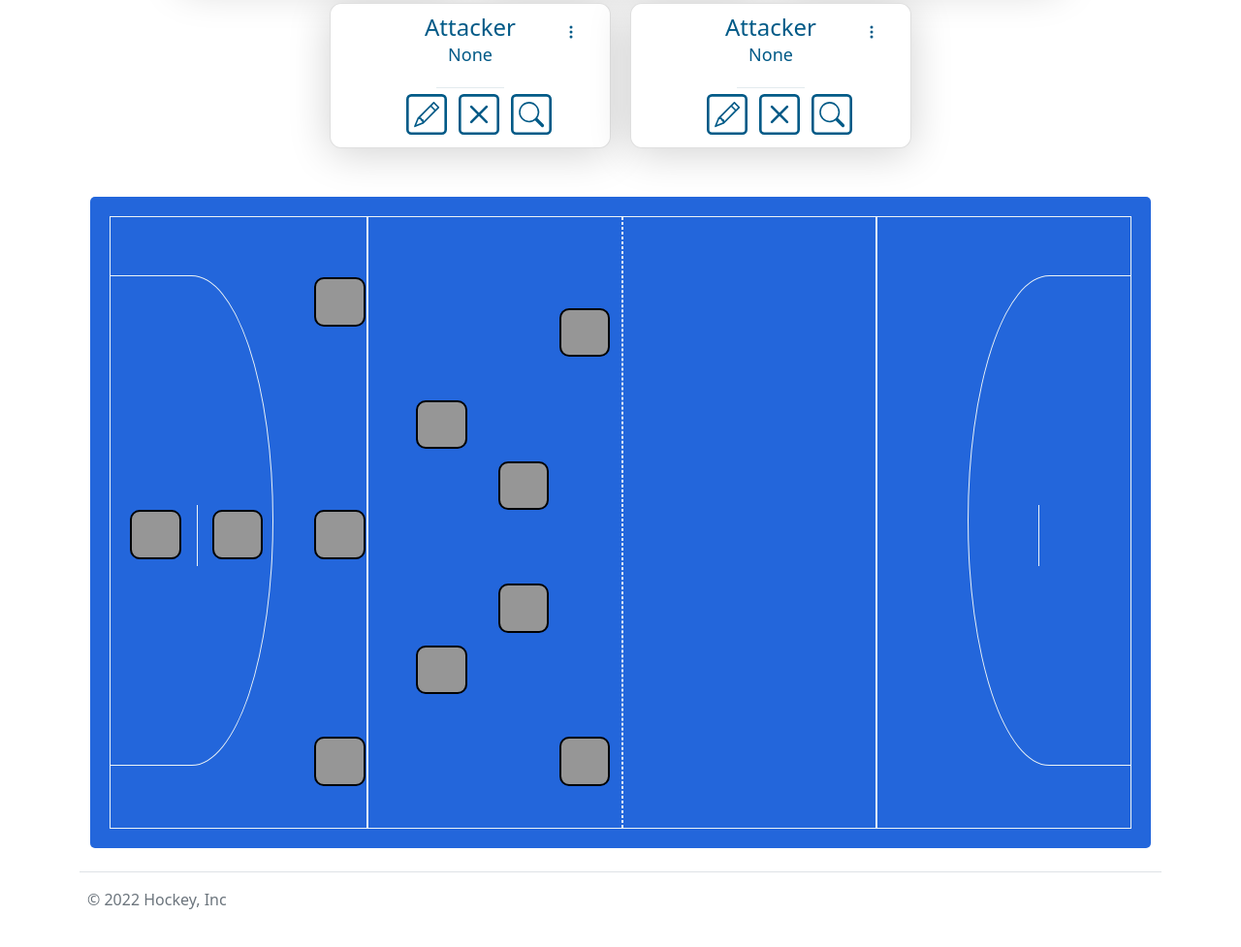
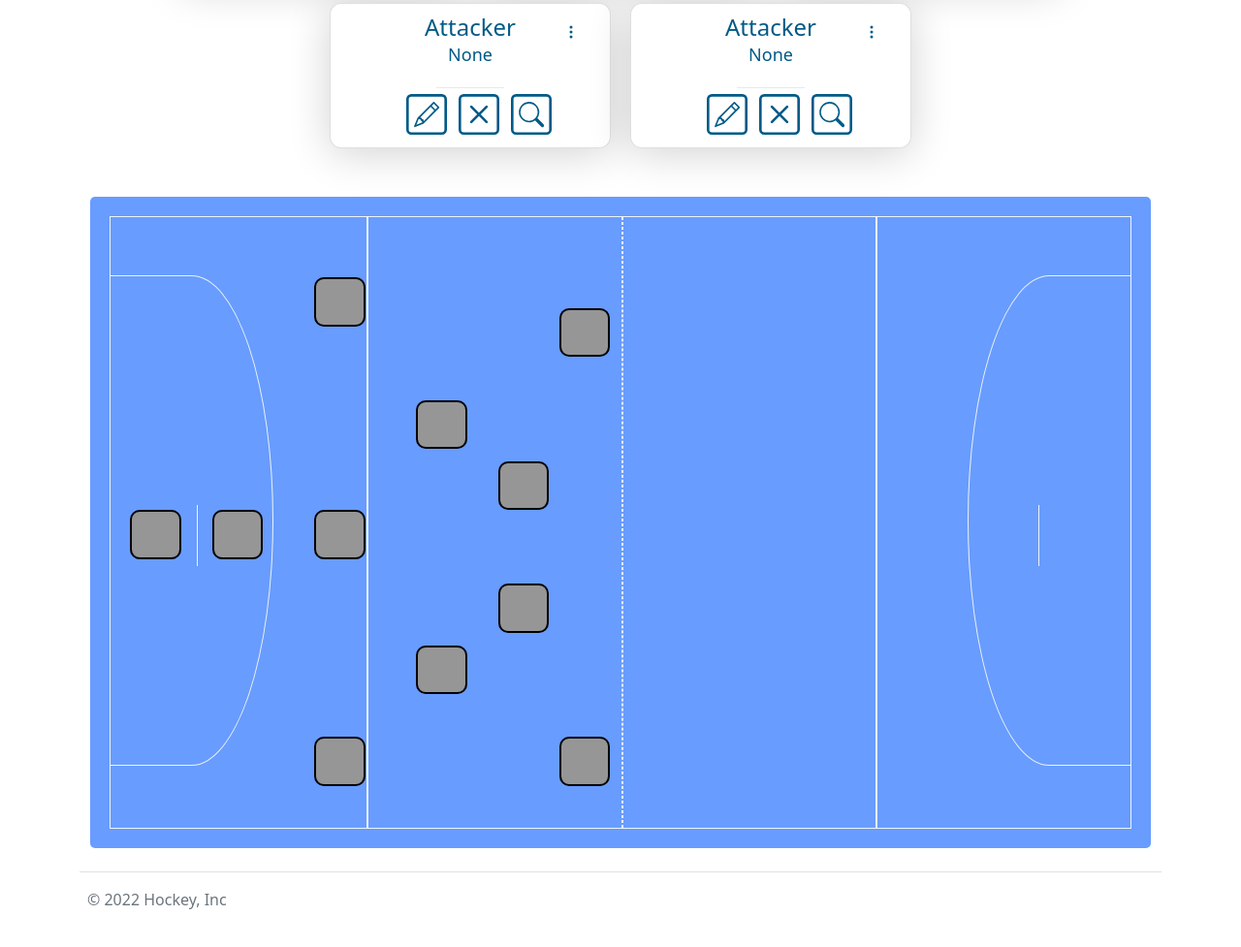
Before and after one commit to GruppeX/Hockey-Project-GX-Frontend, a plain HTML site: page index.html in a window 1280 px wide. Shown: the part 695-1672 px from the top of the page at 97% size. Drawn offline with nearby package versions, Linux system fonts and the light colour scheme.

Commit message:
GXH-34 changed color to lighter blue after request from product owner

```diff
--- a/css/hockey-field.css
+++ b/css/hockey-field.css
@@ -2,7 +2,7 @@
     width: 98%;
     margin-top: 40px;
     padding: 10px 20px;
-    background-color: #2366db;
+    background-color: #689cff;
     border-radius: 5px;
 }
 
```
